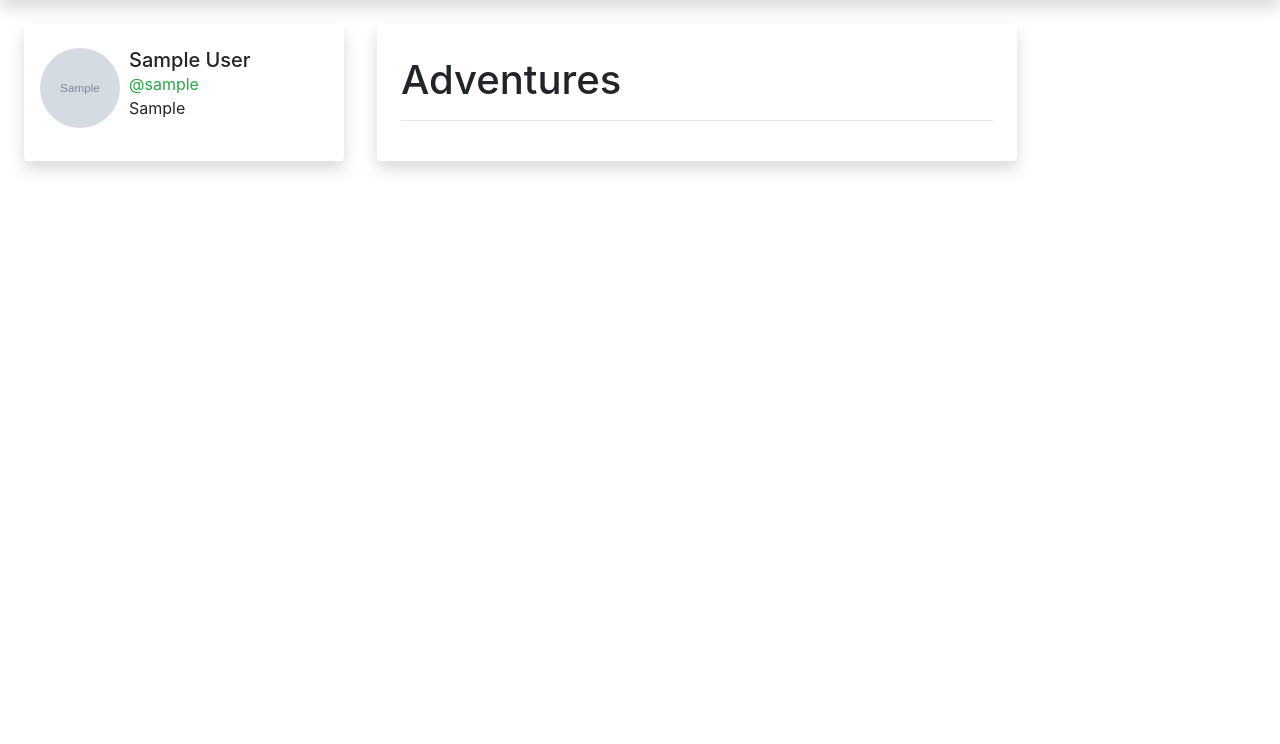
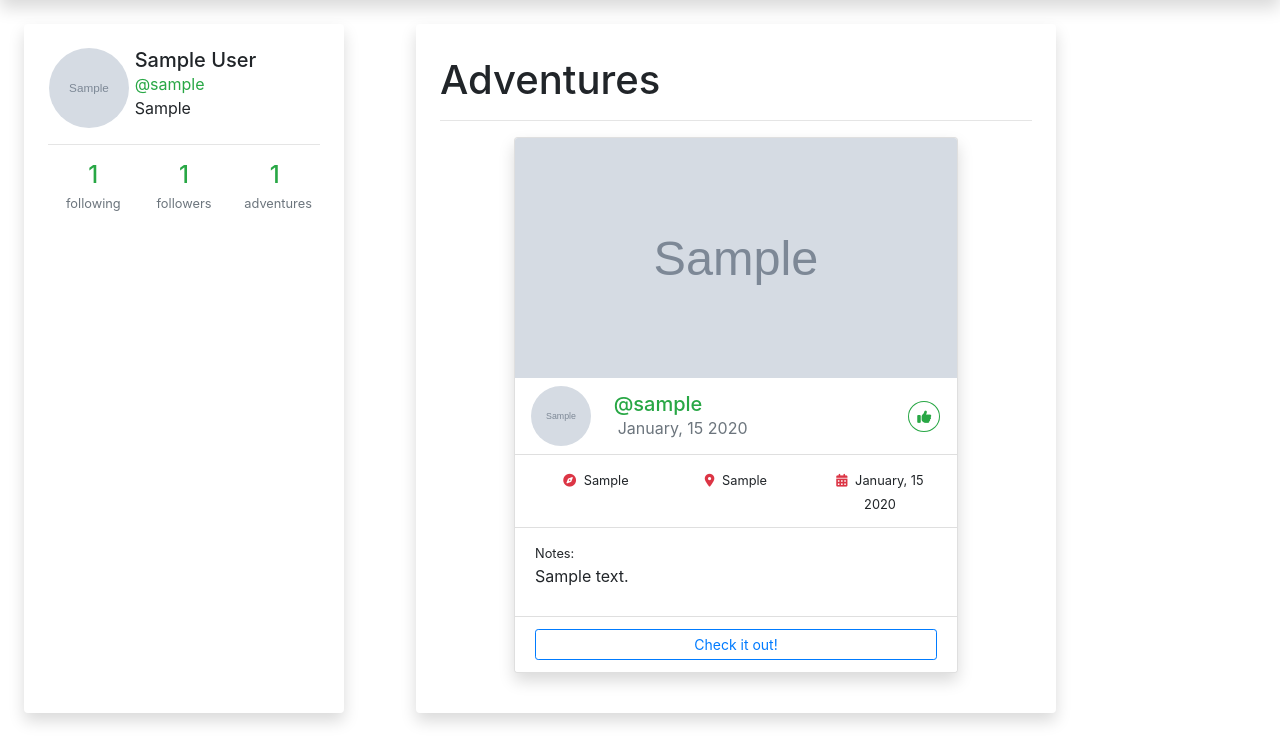
Before and after one commit to nicholejmurphy/Capstone_AdventureBuddy, a Flask app: page /users/1 in a window 1280 px wide. Shown: the part 56-800 px from the top of the page. Run offline with Flask 3, Linux system fonts and the light colour scheme; tables that the repository leaves empty hold one stand-in row (values such as "Sample post"); grey boxes marked "Sample" are stand-in pictures; some libraries are stand-ins or nearby versions.

Commit message:
Updated user profiles to show advs specific to user.

```diff
--- a/app.py
+++ b/app.py
@@ -135,9 +135,7 @@ def search_users():
 
 @app.route('/users/<int:user_id>')
 def show_profile(user_id):
-    """Show user profile.
-    If logged in user is following user_id or is user_id, show adventures.
-    If not, show basic profile.
+    """Show user profile with adventures.
     """
     user = User.query.get_or_404(user_id)
 
--- a/forms.py
+++ b/forms.py
@@ -56,7 +56,7 @@ class AdventureForm(FlaskForm):
         "Exprected Return Time", format='%m-%d-%Y %H:%M', validators=[DataRequired()])
 
     notes = TextAreaField("Notes")
-
+    header_img_url = StringField("Image URL")
 
 class WaypointForm(FlaskForm):
     """Form for creating and updating waypoints."""
--- a/templates/users/profile.html
+++ b/templates/users/profile.html
@@ -1,6 +1,10 @@
 {% extends 'base.html'%} {% block content %}
+
+<!-- User Information -->
 <div class="d-flex">
-  <div class="media w-25 py-4 pr-4 pl-3 my-4 ml-4 rounded shadow row">
+  <div class="container w-25 p-4 my-4 mx-4 rounded shadow">
+    <div class="row">
+      <div class="media pl-3">
         <div class="col-3 pl-0 mr-1">
           <img
             src="{{user.profile_img}}"
@@ -17,6 +21,35 @@
           <p class="mb-1">{{user.location}}</p>
         </div>
       </div>
+    </div>
+    <hr />
+    <div class="container px-0">
+      <div class="container row text-center px-0 mt-3 mx-0">
+        <div class="col-4 text-center">
+          <a class="h4 text-success" href="users/{{user.id}}/following"
+            >{{user.following | length}}</a
+          >
+        </div>
+        <div class="col-4 text-center">
+          <a class="h4 text-success" href="users/{{user.id}}/followers"
+            >{{user.followers | length}}</a
+          >
+        </div>
+        <div class="col-4 text-center">
+          <a class="h4 text-success" href="adventures/{{user.id}}"
+            >{{user.adventures | length}}</a
+          >
+        </div>
+      </div>
+      <div class="container row d-flex text-center mx-0 px-0">
+        <div class="col-4 text-secondary"><small>following</small></div>
+        <div class="col-4 text-secondary"><small>followers</small></div>
+        <div class="col-4 text-secondary"><small>adventures</small></div>
+      </div>
+    </div>
+  </div>
+
+  <!-- List of Adventures -->
   <div class="container w-50 my-4 p-4 ml-5 d-inline rounded shadow">
     <div class="container my-2">
       {% for category, message in get_flashed_messages(with_categories=True) %}
@@ -25,8 +58,84 @@
     </div>
     <h1>Adventures</h1>
     <hr />
-    <!-- **************************************************************** -->
-    <!-- Maybe change this into a card once we have adventures to show... -->
+    {% for adv in user.adventures %}
+    <div class="card my-2 w-75 shadow mx-auto mb-3">
+      <div style="height: 15rem">
+        <img
+          src="{{adv.header_img_url}}"
+          class="card-img-top"
+          alt="Photo of activity."
+          style="object-fit: cover; height: 15rem"
+        />
+      </div>
+      <div class="d-flex row">
+        <div class="col-2 align-self-center">
+          <img
+            src="{{user.profile_img}}"
+            class="card-img-top rounded-circle ml-3 my-2"
+            alt="Photo of user."
+            style="object-fit: cover; height: 60px; width: 60px"
+          />
+        </div>
+        <div class="col align-self-center">
+          <h5 class="card-body pb-0 py-0 mb-0">
+            <a class="text-success" href="users/{{user.id}}"
+              >@{{user.username}}</a
+            >
+          </h5>
+          <p class="text-muted my-0 ml-4">
+            {{adv.timestamp.strftime('%B, %d %Y')}}
+          </p>
+        </div>
+        <div class="col-2 align-self-center">
+          <button
+            class="btn btn-sm btn-outline-success rounded-circle mr-3 ml-0"
+          >
+            <i class="fa-solid fa-thumbs-up"></i>
+          </button>
+        </div>
+      </div>
+
+      <ul class="list-group list-group-flush">
+        <li class="list-group-item">
+          <div class="row text-center">
+            <div class="col-4">
+              <small>
+                <i
+                  class="fa-sharp fa-solid fa-compass text-danger mr-1 ml-2"
+                ></i>
+                {{adv.activity}}</small
+              >
+            </div>
+            <div class="col-4">
+              <small>
+                <i class="fa-solid fa-location-dot text-danger mr-1"></i>
+                {{adv.location}}</small
+              >
+            </div>
+
+            <div class="col-4">
+              <small>
+                <i class="fa-solid fa-calendar-days text-danger mr-1"></i>
+                {{adv.departure_datetime.strftime('%B, %d %Y')}}</small
+              >
+            </div>
+          </div>
+        </li>
+        <li class="list-group-item">
+          <small>Notes:</small>
+          <p>{{adv.notes}}</p>
+        </li>
+        <li class="list-group-item">
+          <a
+            href="/adventures/{{adv.id}}"
+            class="btn btn-block btn-sm btn-outline-primary"
+            >Check it out!</a
+          >
+        </li>
+      </ul>
+    </div>
+    {% endfor %}
   </div>
 </div>
 {% endblock %}
```
Also changed, not shown: templates/home.html (+35 -5 lines). Lines whose indentation alone changed are shown as unchanged.
